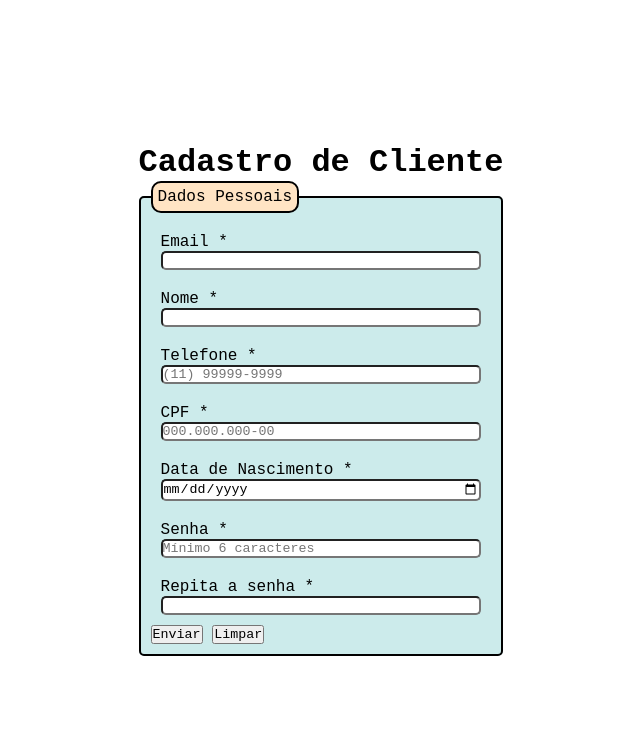
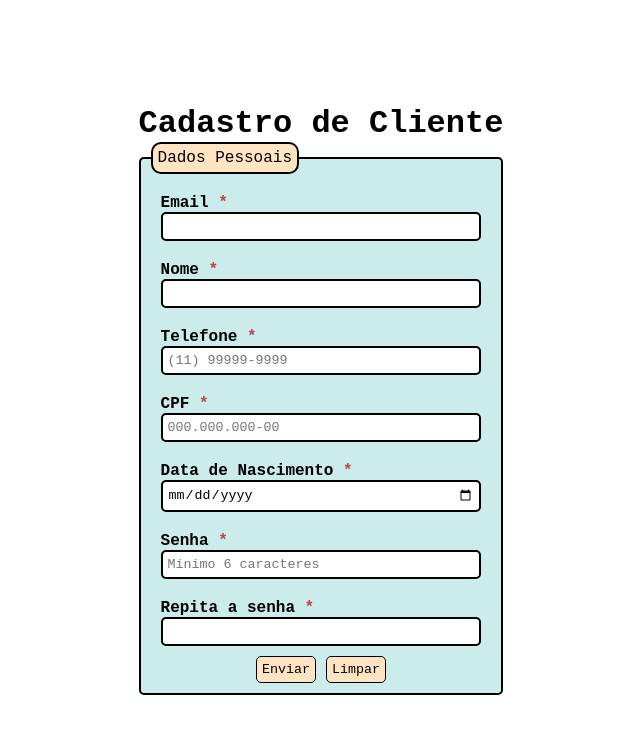
Before and after one commit to CaioQuerino/projeto_backend_python, a Flask app: page / in a window 1280 px wide. Shown: the top 734 px of the page, without its empty margins (319-959 px from the left). Run offline with Flask 3, Linux system fonts and the light colour scheme; parts of the project's set-up code (start-up, migrations or seed data) failed here and were passed over.

Commit message:
style: estilizando o span "*"

```diff
--- a/backend/static/css/style.css
+++ b/backend/static/css/style.css
@@ -1,6 +1,7 @@
 * {
     margin: 0;
     padding: 0;
+    border: 0;
     box-sizing: border-box;
     font-family: 'Courier New', Courier, monospace;
 }
@@ -16,17 +17,52 @@
     display: grid;
     width: 100%;
 
+    & label {
+        font-weight: bold;
+        color: rgb(0, 0, 0);
+
+        & span {
+            color: rgb(189, 69, 69);
+        }
+    }
+
     & fieldset {
         background-color: rgb(204, 235, 235);
         border: 2px solid #000;
         border-radius: 5px;
         padding: 10px;
+
+        &:hover {
+            background-color: rgb(158, 219, 219);
+            transition: ease-in .2s;
+        }
     }
 
     & input {
         width: 100%;
         display: grid;
         border-radius: 5px;
+        padding: 5px;
+        border: 2px solid #000000;
+        outline: 0;
+    }
+
+    .separador_b {
+        display: flex;
+        justify-content: center;
+        gap: 10px;
+
+        & button {
+            padding: 5px;
+            background-color: bisque;
+            border: 1px solid #000000;
+            border-radius: 5px;
+
+            &:hover{
+                background-color: rgb(248, 215, 174);
+                font-weight: bold;
+            }
+        }
     }
 
     & .separador{
@@ -39,5 +75,11 @@
         padding: 5px;
         border-radius: 10px;
         border: 2px solid #000;
+
+        &:hover {
+            font-weight: 600;
+            background-color: rgb(241, 208, 166);
+            transition: ease-in .2s;
+        }
     }
 }
```
